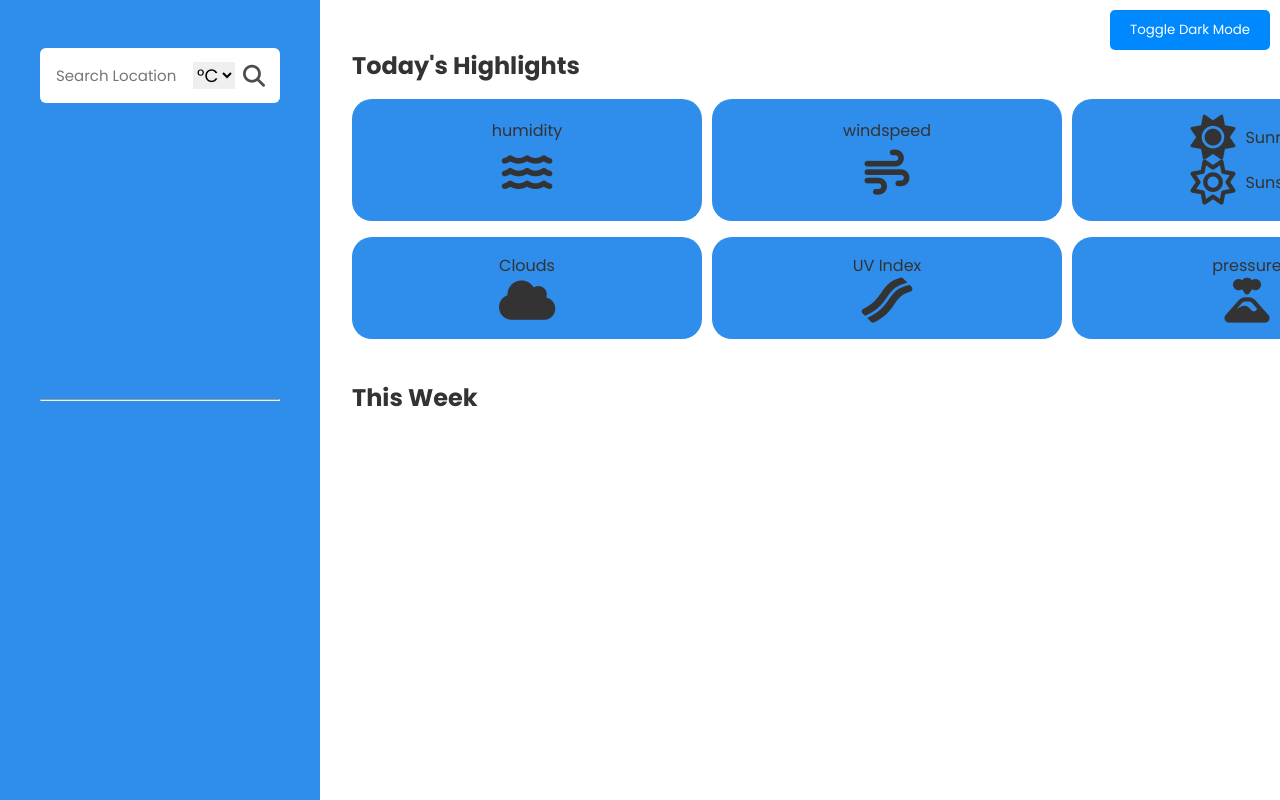
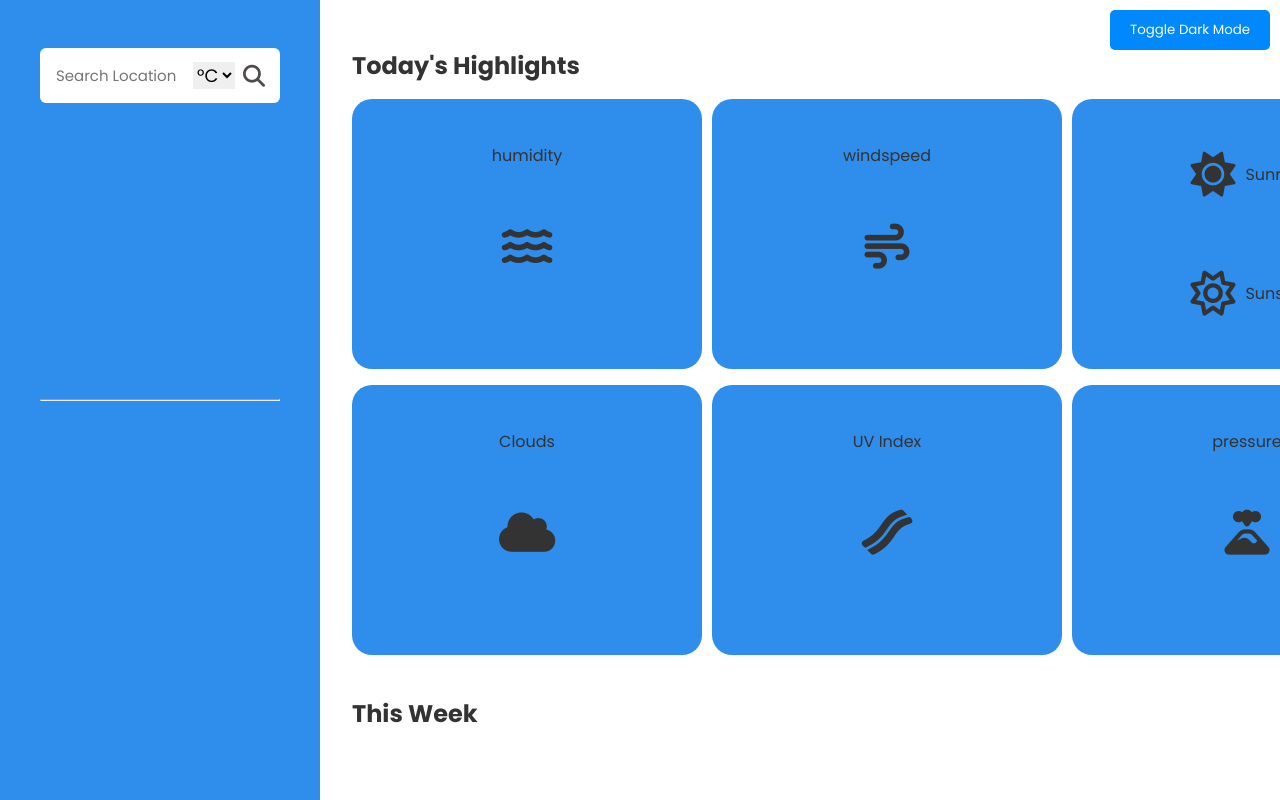
Before and after one commit to manish2886/weather-web-app, a plain HTML site: page index.html in a window 1280 px wide. Drawn offline with Linux system fonts and the light colour scheme.

Commit message:
5 commit

```diff
--- a/style.css
+++ b/style.css
@@ -167,7 +167,7 @@ body {
 
 .Highlights div,
 .Forcaste div {
-    /* height: 250px; */
+    height: 270px;
     display: grid;
     align-items: center;
     justify-content: center;
```
